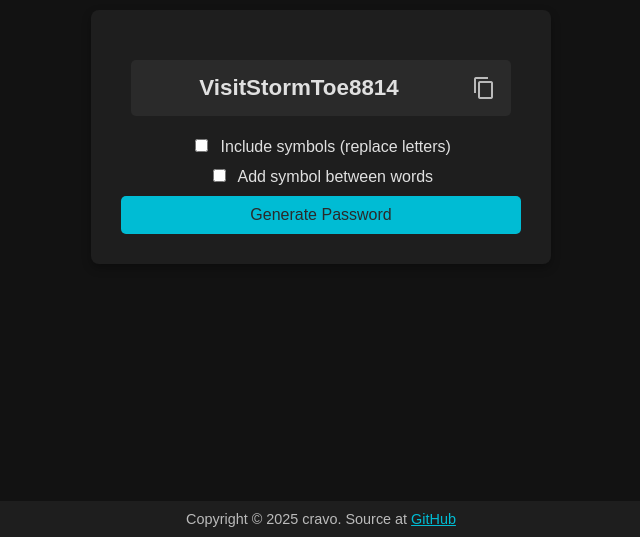
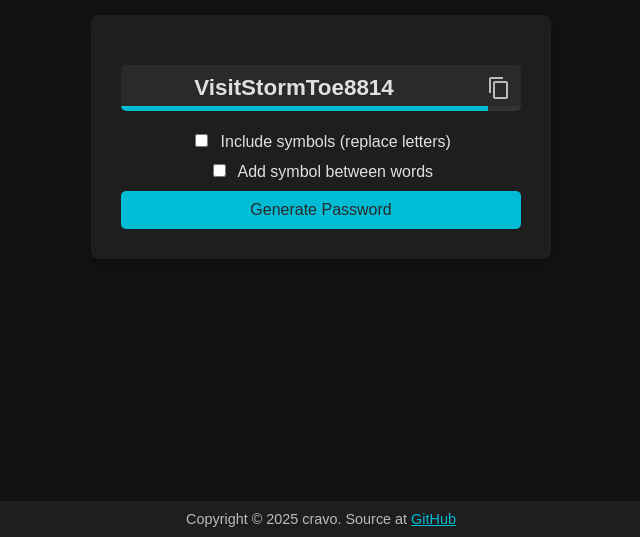
Before and after one commit to cravo/passgen, a plain HTML site: page index.html in a window 1280 px wide. Shown: the part 263-800 px from the top of the page, without its empty margins (319-959 px from the left). Drawn offline with Linux system fonts and the light colour scheme.

Commit message:
Added countdown to generate new password every 60s.  Includes visual progress bar showing when a new one will generate.

```diff
--- a/index.html
+++ b/index.html
@@ -16,6 +16,9 @@
         <div class="password-wrapper">
             <div id="passwordDisplay">Generating...</div>
             <span class="material-icons copy-icon" id="copyBtn" title="Copy to clipboard">content_copy</span>
+            <div class="progress-bar-container">
+                <div id="progressBar"></div>
+            </div>
         </div>
         <div class="controls">
             <label>
--- a/script.js
+++ b/script.js
@@ -4,6 +4,9 @@ const symbolMap =
     'a': '@', 'b': '8', 'e': '3', 'i': '!', 'l': '1',
     'o': '0', 's': '$', 't': '7', 'z': '2'
 };
+
+let progressBarInterval;
+const generateNewPasswordEveryNSeconds = 60;
 
 function getRandomWord()
 {
@@ -30,6 +33,24 @@ function getSeparator()
     return separator;
 }
 
+function startProgressBar()
+{
+    let timeLeft = generateNewPasswordEveryNSeconds;
+    clearInterval(progressBarInterval);
+    document.getElementById("progressBar").style.width = "100%";
+
+    progressBarInterval = setInterval(() => {
+        timeLeft--;
+        const progressPercent = (timeLeft / generateNewPasswordEveryNSeconds) * 100;
+        document.getElementById("progressBar").style.width = progressPercent + "%";
+
+        if (timeLeft <= 0) {
+            clearInterval(progressBarInterval);
+            generatePassword();
+        }
+    }, 1000);
+}
+
 function generatePassword()
 {
     let useSymbols = document.getElementById('symbolToggle').checked;
@@ -53,6 +74,8 @@ function generatePassword()
     password += randomDigits;
 
     document.getElementById('passwordDisplay').textContent = password;
+
+    startProgressBar();
 }
 
 function copyToClipboard()
--- a/styles.css
+++ b/styles.css
@@ -25,27 +25,30 @@ body {
 /* Password display wrapper */
 .password-wrapper {
     display: flex;
-    align-items: center;
-    justify-content: center; /* Centers the content */
+    align-items: center; /* Keep items aligned */
+    justify-content: space-between; /* Keep password centered and copy icon on the right */
     background: #2a2a2a;
-    padding: 15px;
-    margin: 20px auto; /* Keeps it centered */
+    padding-right: 0px;
+    padding-left: 0px;
+    padding-top: 10px;
+    padding-bottom: 10px;
+    margin: 20px auto;
     border-radius: 5px;
     font-size: 1.4rem;
     font-weight: bold;
     position: relative;
     width: 100%;
-    max-width: 350px; /* Prevents stretching */
+    max-width: 100%; /* Ensures it doesn't exceed container */
     overflow: hidden;
-    white-space: nowrap; /* Prevents text wrapping */
 }
 
 /* Password text area */
 #passwordDisplay {
     flex: 1;
-    min-width: 0;
-    text-align: center; /* Centers text inside */
-    padding-right: 10px;
+    min-width: 0; /* Prevents flexbox from forcing expansion */
+    max-width: 100%; /* Ensures it stays within boundaries */
+    text-align: center; /* Keeps the password centered */
+    padding-right: 10px; /* Space before the copy icon */
     overflow: hidden;
     text-overflow: ellipsis;
     white-space: nowrap;
@@ -57,15 +60,15 @@ body {
     font-size: 24px;
     color: #bbbbbb;
     transition: color 0.2s;
-    flex-shrink: 0; /* Ensures it doesn't shrink */
-    margin-left: 10px; /* Adds spacing */
+    flex-shrink: 0; /* Ensures it doesn’t shrink */
+    margin-left: 10px;
+    padding-right: 10px;
 }
 
 .copy-icon:hover {
     color: #00bcd4;
 }
 
-/* Controls */
 .controls {
     display: flex;
     flex-direction: column;
@@ -92,7 +95,6 @@ button:hover {
     background: #0097a7;
 }
 
-/* Toast notification */
 .toast {
     visibility: hidden;
     min-width: 200px;
@@ -114,7 +116,6 @@ button:hover {
     opacity: 1;
 }
 
-/* Footer */
 footer {
     position: fixed;
     bottom: 0;
@@ -135,3 +136,21 @@ a {
 a.visited {
     color: #00bcd4;
 }
+
+.progress-bar-container {
+    width: 100%;
+    height: 5px;
+    background: #333;
+    border-radius: 0 0 5px 5px;
+    position: absolute;
+    bottom: 0;
+    left: 0;
+    overflow: hidden;
+}
+
+#progressBar {
+    width: 100%;
+    height: 100%;
+    background: #00bcd4;
+    /*transition: width 1s linear;*/
+}
```
